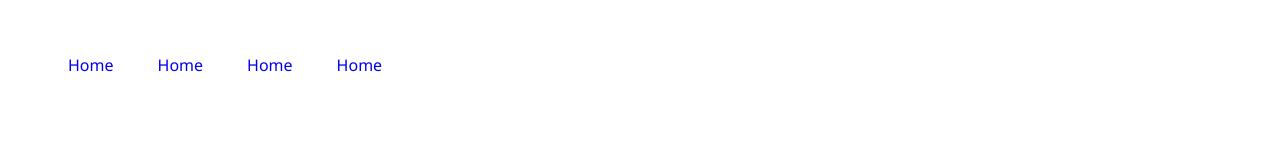
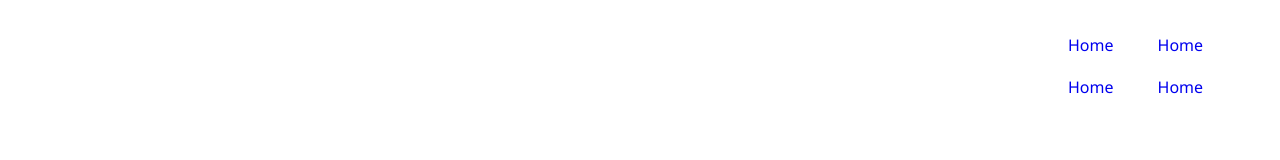
Before and after one commit to Josef0612/Software-Essentials, a plain HTML site: page index.html in a window 1280 px wide. Drawn offline with Linux system fonts and the light colour scheme.

Commit message:
Update style.css

```diff
--- a/style.css
+++ b/style.css
@@ -3,6 +3,7 @@ nav{
     align-items: center;
     justify-content: space-between;
     flex-wrap: wrap;
+    margin-left: 1000px;
  }
 
 
@@ -17,7 +18,3 @@ nav{
      font-size: 16px;
      font-family:'Segoe UI', Tahoma, Geneva, Verdana, sans-serif;
  }
-
- .navigatiebar{
-    padding: 10px 10%;
- }
```
